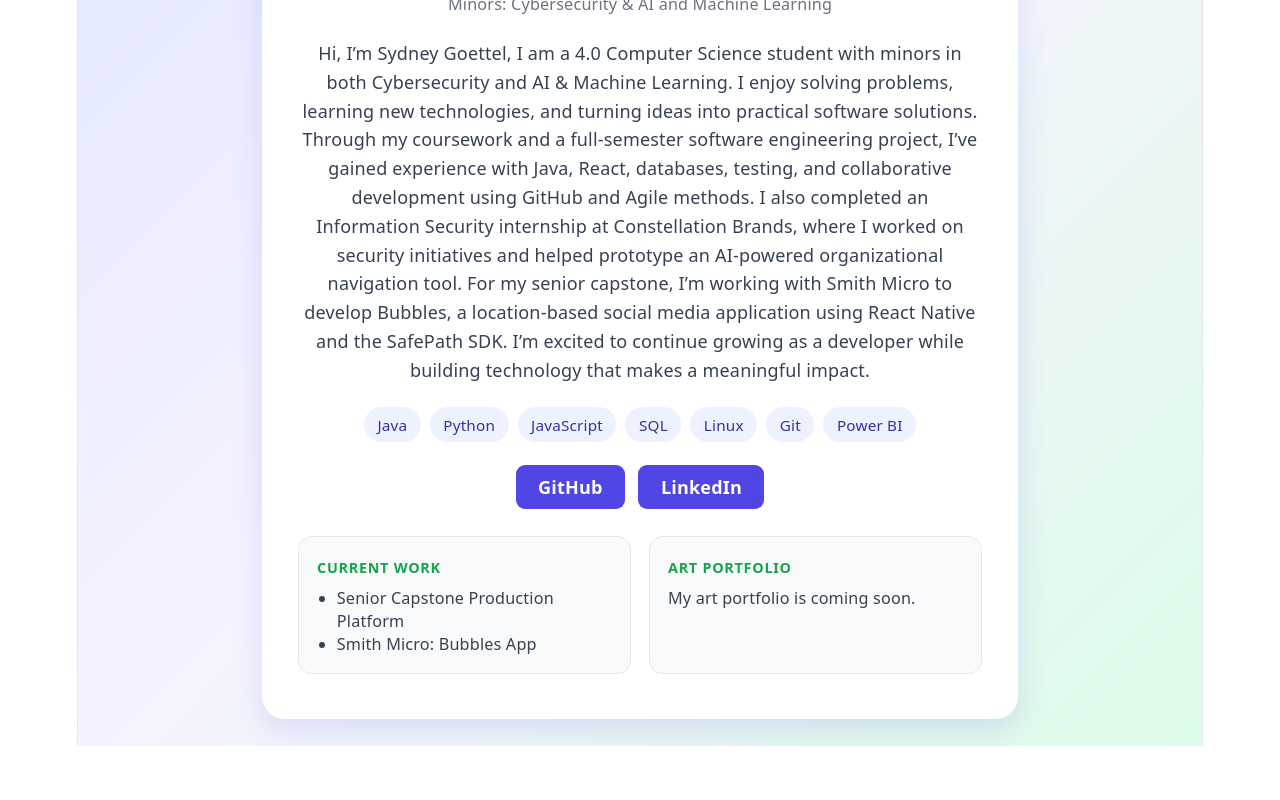
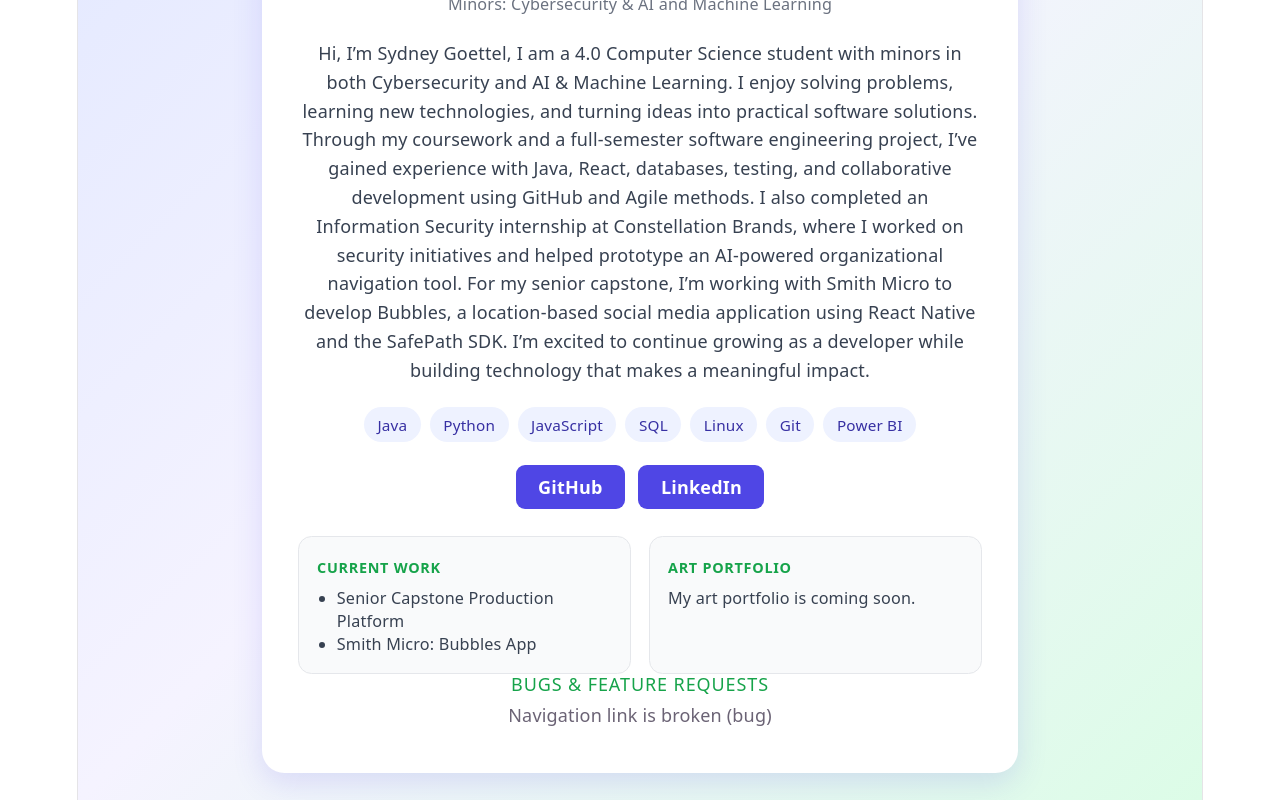
Before and after one commit to SydGrace06/my-platform, a React (Vite) app in the folder frontend/: page / in a window 1280 px wide. Shown: the part 324-1124 px from the top of the page. Before the commit the page ends 1070 px from the top, so only its background shows below. Built offline with nearby package versions, Linux system fonts and the light colour scheme.

Commit message:
Created report type for bugs and features

```diff
--- a/frontend/src/App.css
+++ b/frontend/src/App.css
@@ -135,6 +135,14 @@
   color: #16a34a;
 }
 
+h2 {
+  margin: 0 0 0.35rem;
+  font-size: 1.0rem;
+  text-transform: uppercase;
+  letter-spacing: 0.05em;
+  color: #16a34a;
+}
+
 .panel p {
   margin: 0;
   font-size: 0.9rem;
--- a/frontend/src/App.tsx
+++ b/frontend/src/App.tsx
@@ -45,7 +45,21 @@ function getInitials(fullName: string): string {
     .join('')
 }
 
+type ReportKind = 'bug' | 'feature'
+
+type Report = {
+  id: string
+  text: string
+  kind: ReportKind
+}
+
 function App() {
+  const sampleReport: Report = {
+    id: '1',
+    text: 'Navigation link is broken',
+    kind: 'bug',
+  };
+
   return (
     <main className="landing">
       <section className="card">
@@ -91,7 +105,14 @@ function App() {
             <p>My art portfolio is coming soon.</p>
           </div>
         </div>
+        <section className="report-board">
+          <h2>Bugs & Feature Requests</h2>
+          <p>
+            {sampleReport.text} ({sampleReport.kind})
+          </p>
+        </section>
       </section>
+
     </main>
   )
 }
```
